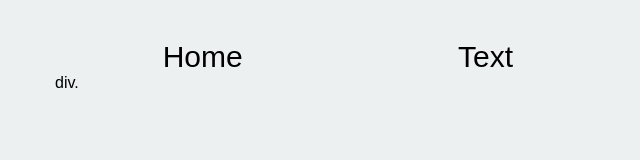
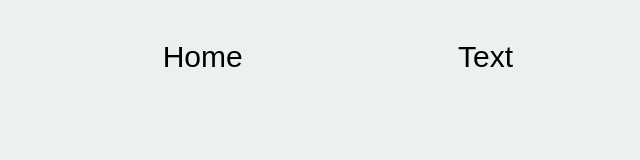
Before and after one commit to solarstation/solarstation.github.io, a plain HTML site: page index.htm in a window 1280 px wide. Shown: the full height of the page, 0-640 px from the left. Drawn offline with Linux system fonts and the light colour scheme; a web font is replaced by a local one.

Commit message:
Add files via upload

```diff
--- a/index.htm
+++ b/index.htm
@@ -23,8 +23,6 @@
 				<a href="#">About</a>
 			</div>
 
-			div.
-
 			<div class="site-content">
 
 			</div>
```
